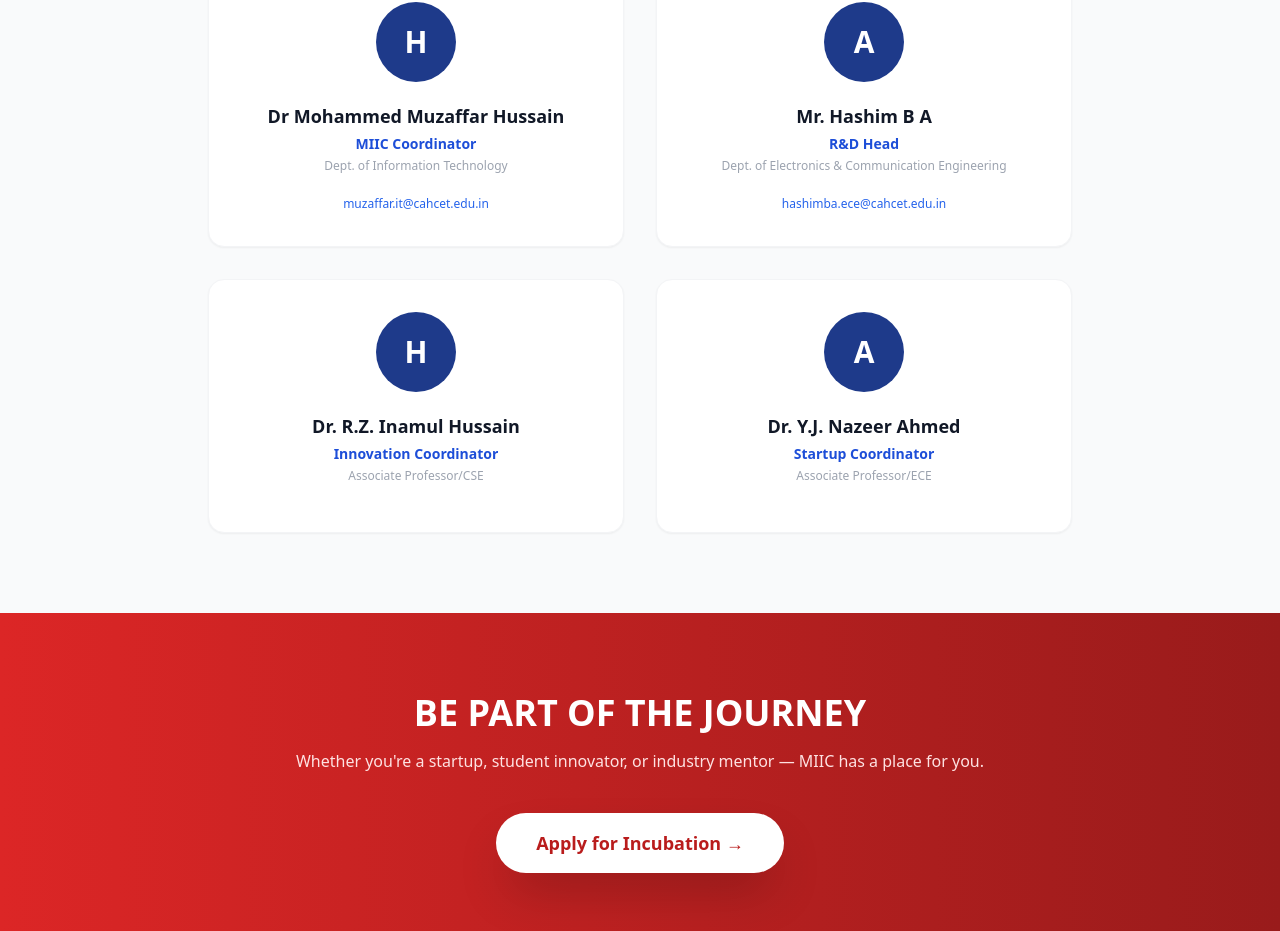
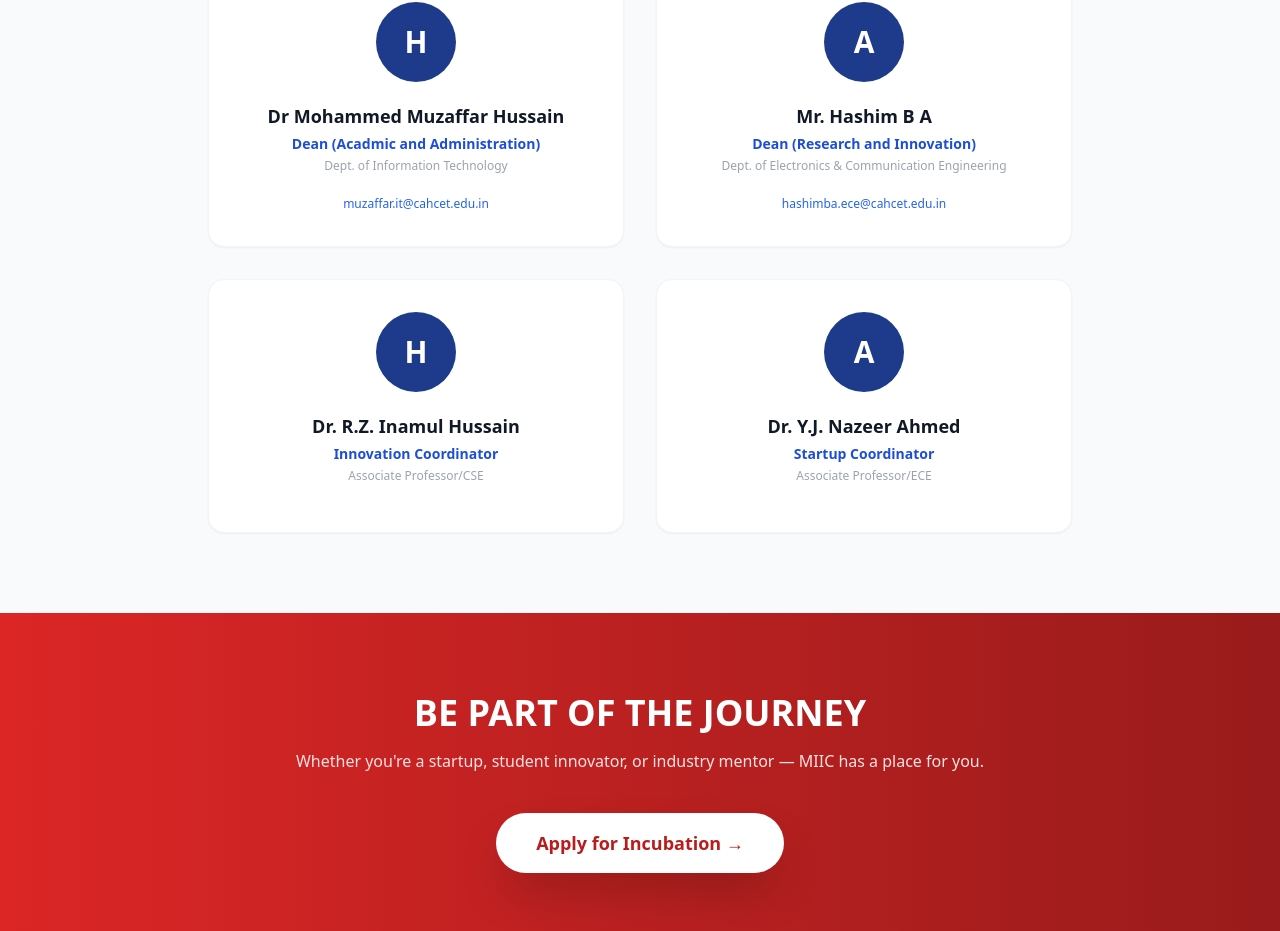
Before and after one commit to campusonec1-prog/MMES-Incubation, a React (Vite) app: page /about in a window 1280 px wide. Shown: the part 2832-3763 px from the top of the page. Built offline with nearby package versions, Linux system fonts and the light colour scheme.

Commit message:
Update the role

```diff
--- a/src/Pages/About.jsx
+++ b/src/Pages/About.jsx
@@ -8,8 +8,8 @@ const milestones = [
 ];
 
 const team = [
-  { name: 'Dr Mohammed Muzaffar Hussain', role: 'MIIC Coordinator', dept: 'Dept. of Information Technology', email: 'muzaffar.it@cahcet.edu.in' },
-  { name: 'Mr. Hashim B A', role: 'R&D Head', dept: 'Dept. of Electronics & Communication Engineering', email: 'hashimba.ece@cahcet.edu.in' },
+  { name: 'Dr Mohammed Muzaffar Hussain', role: 'Dean (Acadmic and Administration)', dept: 'Dept. of Information Technology', email: 'muzaffar.it@cahcet.edu.in' },
+  { name: 'Mr. Hashim B A', role: 'Dean (Research and Innovation)', dept: 'Dept. of Electronics & Communication Engineering', email: 'hashimba.ece@cahcet.edu.in' },
   { name: 'Dr. R.Z. Inamul Hussain', role: 'Innovation Coordinator', dept: 'Associate Professor/CSE', email: '' },
   { name: 'Dr. Y.J. Nazeer Ahmed', role: 'Startup Coordinator', dept: 'Associate Professor/ECE', email: '' },
 ];
```
